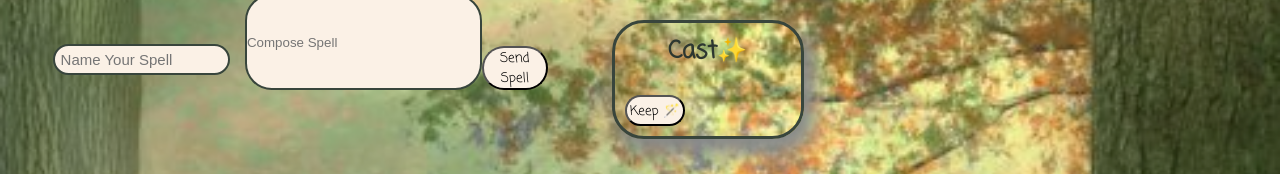
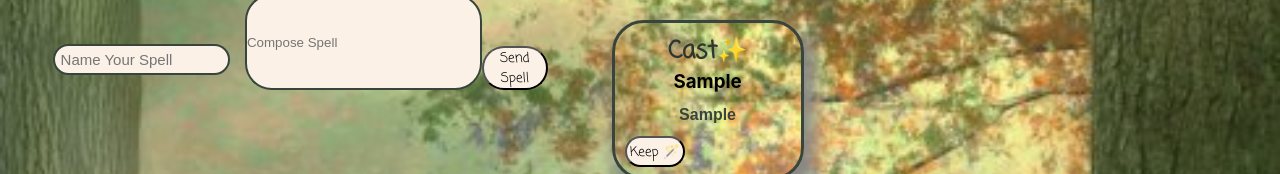
Before and after one commit to battan40/KittensToWitches, a React (Create React App) app in the folder kittens-to-witches/: page / in a window 1280 px wide. Both pictures are taken after typing "Sample", "Sample" into the empty fields and a click on the button "Send Spell". Shown: the part 144-318 px from the top of the page. Built offline with nearby package versions, Linux system fonts and the light colour scheme; no server answers; a web font is replaced by a local one.

Commit message:
Adjust map method to best pathway through swanspiration quotes

```diff
--- a/kittens-to-witches/src/components/SpellInspirations/SpellInspirations.js
+++ b/kittens-to-witches/src/components/SpellInspirations/SpellInspirations.js
@@ -5,13 +5,13 @@ import './spellInspirations.css';
 
 const SpellInspirations = ({ spells }) => {
 
-  const cardDisplay = spells.map(spell => {
+  const spellsDisplay = spells.map(spell => {
     return (
         <SpellCard
          key={spell.id}
          id={spell.id}
-         kittenFamiliar={spell.kittenFamiliar}
-         swanspiration={spell.swanspiration}
+         title={spell.title}
+         description={spell.description}
          keep={spell.keep}
         />
       )
@@ -20,7 +20,7 @@ const SpellInspirations = ({ spells }) => {
 
   return(
     <article className='spell-box'>
-      { cardDisplay }
+      { spellsDisplay }
     </article>
   )
 }
```
